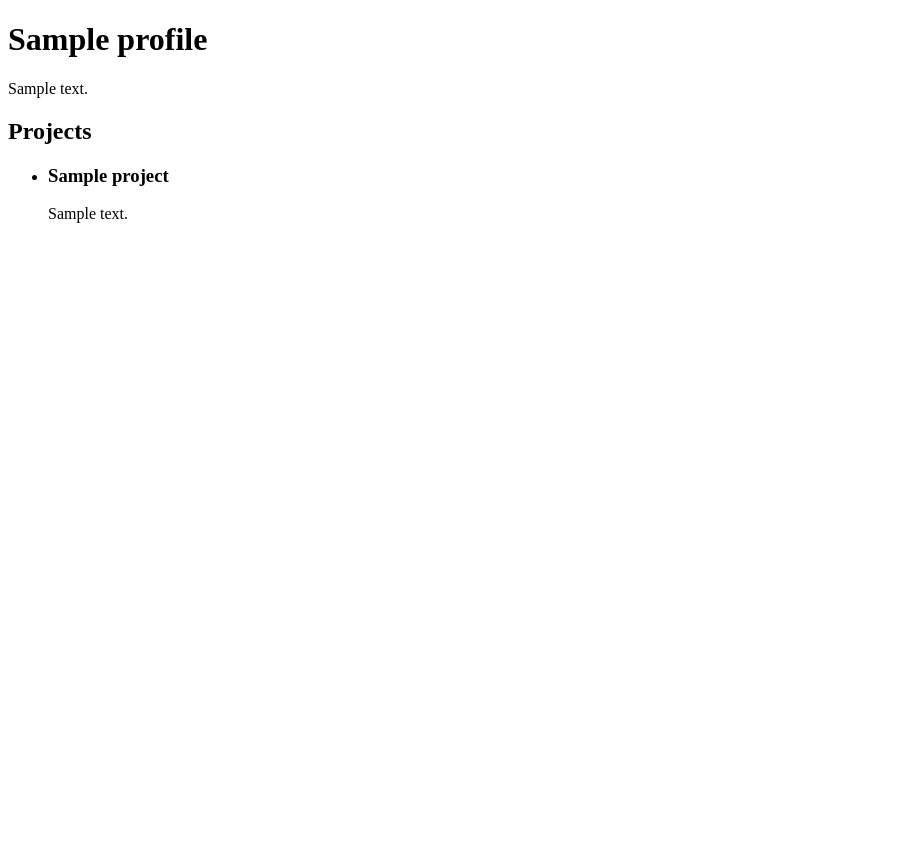
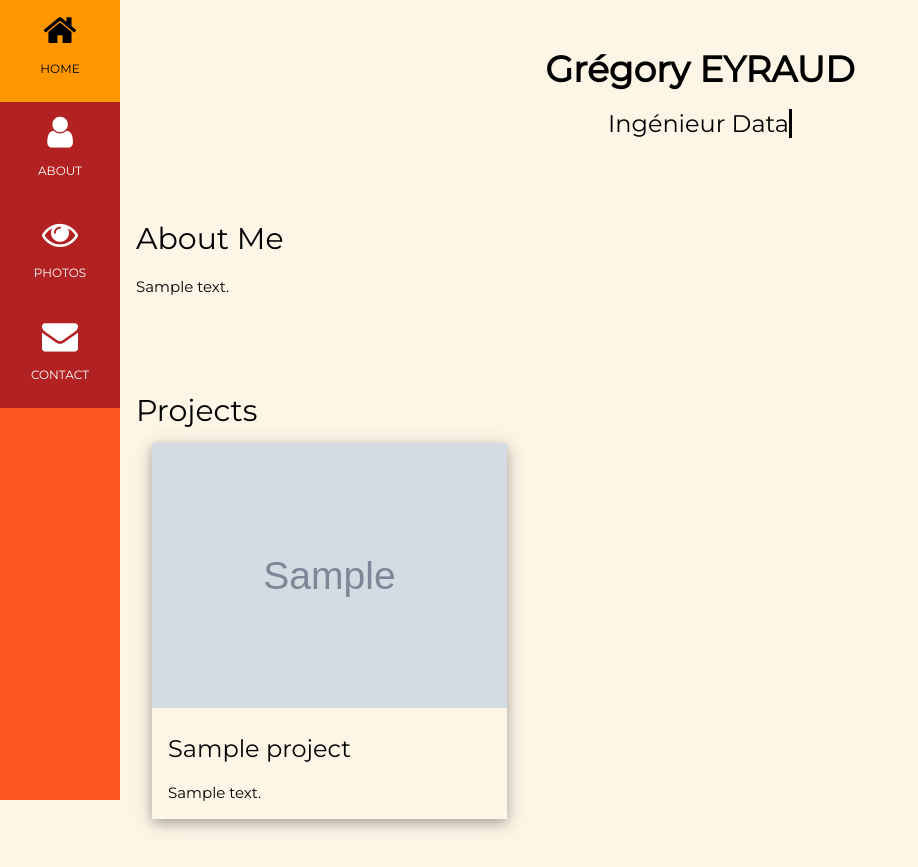
Before and after one commit to EYRAUD-gregory/Portfolio, a Django app: page / in a window 1280 px wide. Shown: the whole page, without its empty margins (0-918 px from the left). Before the commit the page ends 223 px from the top, so only its background shows below. Run offline with Django 4.2, Linux system fonts and the light colour scheme; tables that the repository leaves empty hold one stand-in row (values such as "Sample post"); grey boxes marked "Sample" are stand-in pictures.

Commit message:
Ajout de CSS et d'un script Javascript pour améliorer l'esthétique du site

```diff
--- a/portfolio/templates/portfolio/portfolio.html
+++ b/portfolio/templates/portfolio/portfolio.html
@@ -1,24 +1,83 @@
-<!-- portfolio/templates/portfolio/portfolio.html -->
+
 <!DOCTYPE html>
-<html lang="en">
+<html>
 <head>
+    {% load static %}
+    <title>Grégory EYRAUD - Portfolio</title>
     <meta charset="UTF-8">
-    <title>Mon Portfolio</title>
+    <meta name="viewport" content="width=device-width, initial-scale=1">
+    <link rel="stylesheet" href="https://www.w3schools.com/w3css/4/w3.css">
+    <link rel="stylesheet" href="https://fonts.googleapis.com/css?family=Montserrat">
+    <link rel="stylesheet" href="https://cdnjs.cloudflare.com/ajax/libs/font-awesome/4.7.0/css/font-awesome.min.css">
+    <link rel="stylesheet" href="{% static 'portfolio/styles.css' %}">
 </head>
-<body>
-    <h1>{{ profile.name }}</h1>
+<body class="w3-sand">
+
+<!-- Icon Bar (Sidebar - hidden on small screens) -->
+<nav class="w3-sidebar w3-bar-block w3-small w3-hide-small w3-center w3-deep-orange">
+  <a href="#" class="w3-bar-item w3-button w3-padding-large my-custom-red w3-hover-orange">
+    <i class="fa fa-home w3-xxlarge"></i>
+    <p>HOME</p>
+  </a>
+  <a href="#about" class="w3-bar-item w3-button w3-padding-large my-custom-red w3-hover-orange">
+    <i class="fa fa-user w3-xxlarge"></i>
+    <p>ABOUT</p>
+  </a>
+  <a href="#photos" class="w3-bar-item w3-button w3-padding-large my-custom-red w3-hover-orange">
+    <i class="fa fa-eye w3-xxlarge"></i>
+    <p>PHOTOS</p>
+  </a>
+  <a href="#contact" class="w3-bar-item w3-button w3-padding-large my-custom-red w3-hover-orange">
+    <i class="fa fa-envelope w3-xxlarge"></i>
+    <p>CONTACT</p>
+  </a>
+</nav>
+
+<!-- Navbar on small screens (Hidden on medium and large screens) -->
+<div class="w3-top w3-hide-large w3-hide-medium w3-deep-orange"  id="myNavbar">
+  <div class="w3-bar w3-black w3-opacity w3-hover-opacity-off w3-center w3-small">
+    <a href="#" class="w3-bar-item w3-button my-custom-red w3-hover-orange" style="width:25% !important">HOME</a>
+    <a href="#about" class="w3-bar-item w3-button my-custom-red w3-hover-orange" style="width:25% !important">ABOUT</a>
+    <a href="#photos" class="w3-bar-item w3-button my-custom-red w3-hover-orange" style="width:25% !important">PHOTOS</a>
+    <a href="#contact" class="w3-bar-item w3-button my-custom-red w3-hover-orange" style="width:25% !important">CONTACT</a>
+  </div>
+</div>
+
+<div id="main">
+    <!-- Header -->
+    <header class="w3-container w3-center w3-padding-32">
+        <h1><b>Grégory EYRAUD</b></h1>
+        <span id="typewriter" class="w3-text-theme w3-xlarge"></span> <!-- Élément cible pour l'effet d'écriture et d'éffacement de texte -->
+
+    </header>
+
+    <!-- About Section -->
+    <div class="w3-container w3-padding-32">
+        <h2>About Me</h2>
         <p>{{ profile.bio }}</p>
+    </div>
+
+    <!-- Projects Section -->
+    <div class="w3-container w3-padding-32">
         <h2>Projects</h2>
-    <ul>
+        <div class="w3-row-padding">
             {% for project in projects %}
-            <li>
+            <div class="w3-third w3-margin-bottom">
+                <div class="w3-card-4">
+                    <img src="{{ project.image.url }}" alt="{{ project.title }}" style="width:100%">
+                    <div class="w3-container">
                         <h3>{{ project.title }}</h3>
                         <p>{{ project.description }}</p>
-                {% if project.link %}
-                    <a href="{{ project.link }}">Voir le projet</a>
-                {% endif %}
-            </li>
+                    </div>
+                </div>
+            </div>
             {% endfor %}
-    </ul>
+        </div>
+    </div>
+</div>
+
+<!-- Lien vers le script JavaScript externe -->
+<script src="{% static 'portfolio/script.js' %}"></script>
+
 </body>
 </html>
--- /dev/null
+++ b/static/portfolio/script.js
@@ -0,0 +1,36 @@
+document.addEventListener("DOMContentLoaded", function() {
+    const textArray = ["Ingénieur IA", "Ingénieur Data", "Développeur Python"];
+    const typingSpeed = 100;
+    const erasingSpeed = 50;
+    const initialDelay = 200;
+    const newTextDelay = 2000;
+
+    let textArrayIndex = 0;
+    let charIndex = 0;
+    const typewriterSpan = document.getElementById('typewriter');
+
+    function type() {
+        if (charIndex < textArray[textArrayIndex].length) {
+            typewriterSpan.textContent += textArray[textArrayIndex].charAt(charIndex);
+            charIndex++;
+            setTimeout(type, typingSpeed);
+        } else {
+            setTimeout(erase, newTextDelay);
+        }
+    }
+
+    function erase() {
+        if (charIndex > 0) {
+            typewriterSpan.textContent = textArray[textArrayIndex].substring(0, charIndex - 1);
+            charIndex--;
+            setTimeout(erase, erasingSpeed);
+        } else {
+            textArrayIndex++;
+            if (textArrayIndex >= textArray.length) textArrayIndex = 0;
+            setTimeout(type, typingSpeed + 500);
+        }
+    }
+
+    typewriterSpan.textContent = '';
+    setTimeout(type, initialDelay);
+});
--- /dev/null
+++ b/static/portfolio/styles.css
@@ -0,0 +1,39 @@
+
+body, h1,h2,h3,h4,h5,h6 {
+    font-family: "Montserrat", sans-serif
+}
+
+.w3-row-padding img {
+    margin-bottom: 12px
+}
+
+/* Set the width of the sidebar to 120px */
+.w3-sidebar {
+    width: 120px;background: #222;
+}
+
+.my-custom-red {
+    background-color: #B22222; color: white
+}
+
+/* Add a left margin to the "page content" that matches the width of the sidebar (120px) */
+#main {
+    margin-left: 120px
+}
+
+/* Remove margins from "page content" on small screens */
+@media only screen and (max-width: 600px) {
+    #main {margin-left: 0}
+}
+
+#typewriter {
+    white-space: nowrap;
+    overflow: hidden;
+    border-right: 3px solid white;
+    animation: blink-caret 0.75s step-end infinite;
+}
+
+@keyframes blink-caret { /* pour la bordure blanche qui clignote */
+    from, to { border-color: transparent; }
+    50% { border-color: black; }
+}
```
Lines whose indentation alone changed are shown as unchanged.
